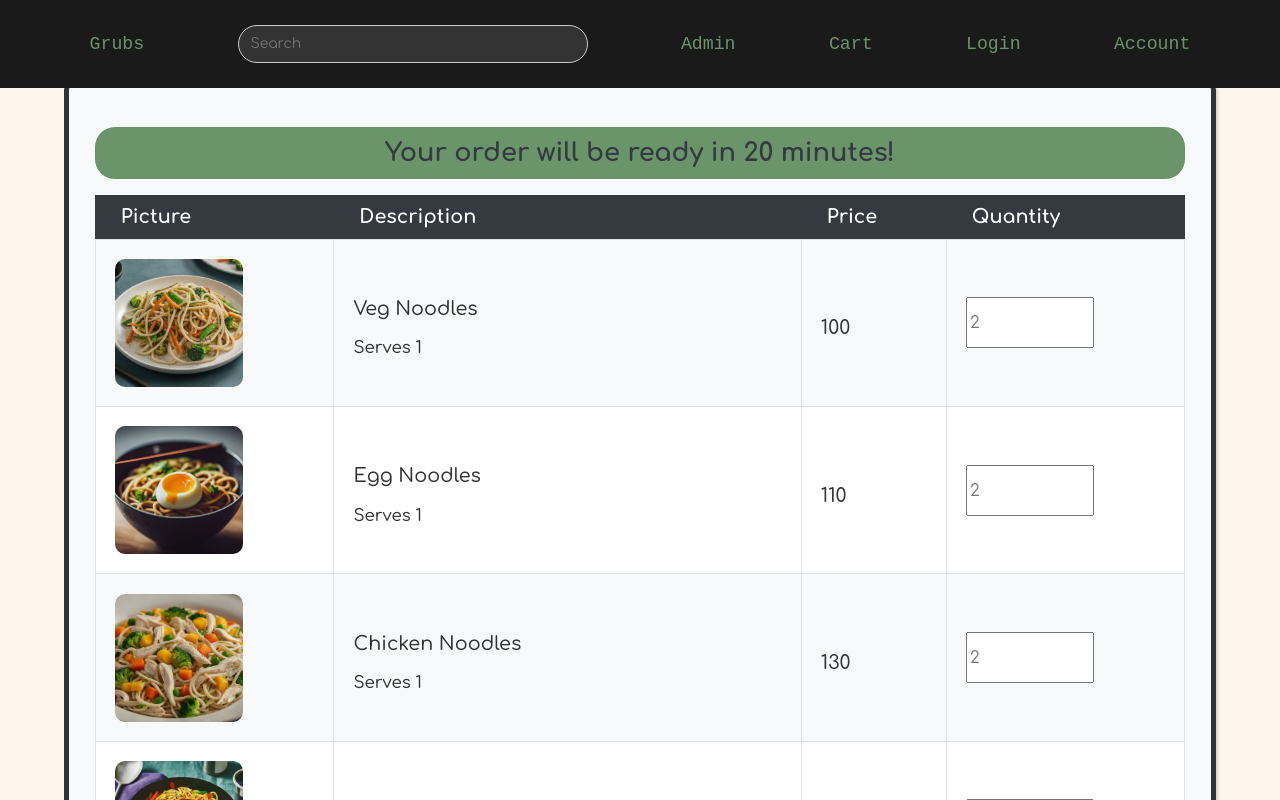
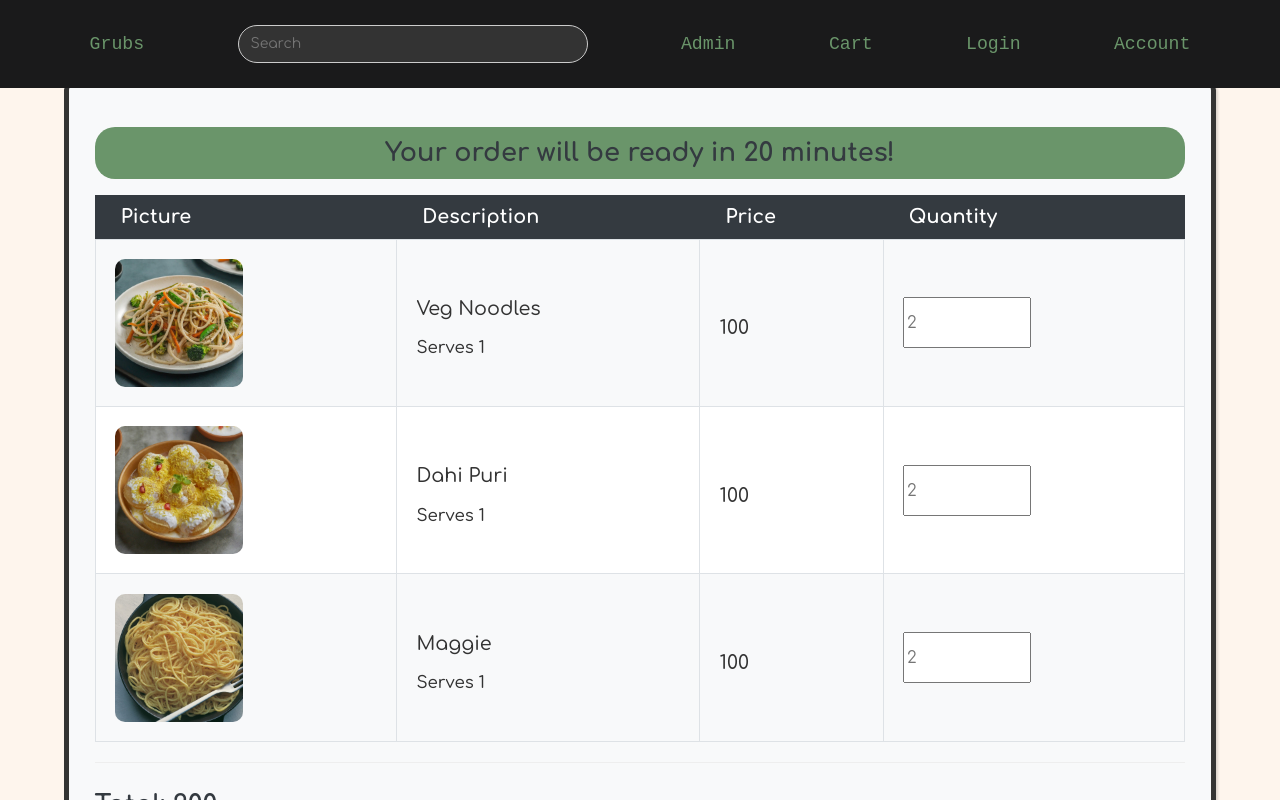
Before and after one commit to raahul-anandh/grub-glide, a React (Create React App) app in the folder frontend/: page /cart in a window 1280 px wide. Shown: the top 800 px of the page. Built offline with nearby package versions, Linux system fonts and the light colour scheme; a web font is replaced by a local one.

Commit message:
Add separate database for cart

```diff
--- a/frontend/src/Components/Cart/Cart.jsx
+++ b/frontend/src/Components/Cart/Cart.jsx
@@ -1,6 +1,6 @@
 import React from "react";
 import { CreateCartItem } from "./CartItem.jsx";
-import chinese from '../../Database/Images/chinese.js';
+import cart from '../../Database/Images/cart.js';
 
 import "../styles/Cart.css";
 
@@ -18,7 +18,7 @@ function Cart(){
                     <th>Quantity</th>
                     </tr>
                 </thead>
-                <tbody>{chinese.map(CreateCartItem)}</tbody>
+                <tbody>{cart.map(CreateCartItem)}</tbody>
             </table>
             </div>
             <hr/>
--- /dev/null
+++ b/frontend/src/Database/Images/cart.js
@@ -0,0 +1,27 @@
+const cart = [
+  {
+    id: 101,
+    foodName: "Veg Noodles",
+    imageURL: "./images/chinese/VegNoodles.jpeg",
+    servings: 1,
+    price: 100,
+  },
+
+  {
+    id: 202,
+    foodName: "Dahi Puri",
+    imageURL: "./images/indian/DahiPuri.jpeg",
+    servings: 1,
+    price: 100,
+  },
+
+  {
+    id: 304,
+    foodName: "Maggie",
+    imageURL: "./images/snacks/Maggie.jpeg",
+    servings: 1,
+    price: 100,
+  },
+];
+
+export default cart;
```
